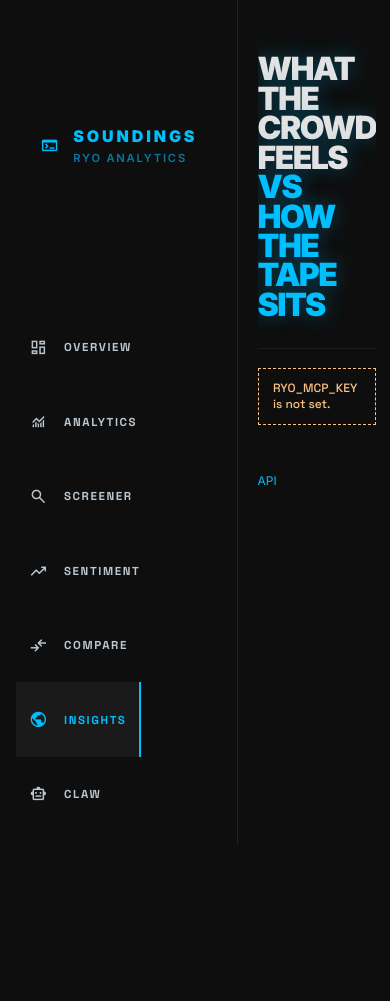
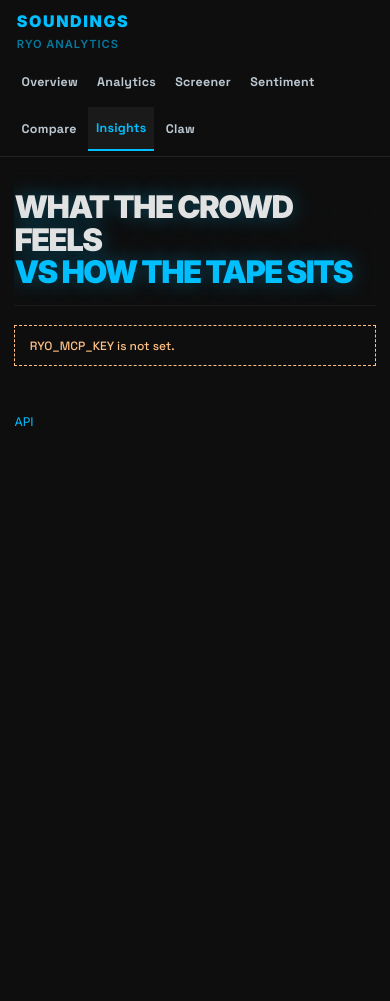
Before and after one commit to KAMEVETRICS/soundings, a FastAPI app: page /insights in a window 390 px wide. Before the commit the page ends 844 px from the top, so only its background shows below. Run offline with FastAPI, Linux system fonts and the light colour scheme.

Commit message:
Fix mobile layout: stack chrome, wrap nav, stop sideways skew.

```diff
--- a/app/static/styles.css
+++ b/app/static/styles.css
@@ -12,13 +12,13 @@
   --sidebar: 16rem;
 }
 * { box-sizing: border-box; }
-html, body { margin: 0; background: var(--bg); color: var(--text); font-family: Inter, system-ui, sans-serif; min-height: 100%; }
+html, body { margin: 0; background: var(--bg); color: var(--text); font-family: Inter, system-ui, sans-serif; min-height: 100%; max-width: 100%; overflow-x: clip; }
 a { color: var(--cyan); text-decoration: none; }
 .skip { position: absolute; left: -999px; }
 .skip:focus { left: 0.5rem; top: 0.5rem; background: var(--cyan); color: #001e2c; padding: 0.4rem; z-index: 60; }
 .sr { position: absolute; width: 1px; height: 1px; overflow: hidden; clip: rect(0 0 0 0); }
 
-.shell { display: flex; min-height: 100vh; }
+.shell { display: flex; min-height: 100vh; min-width: 0; }
 .sidebar {
   width: var(--sidebar);
   position: fixed;
@@ -71,7 +71,7 @@ a { color: var(--cyan); text-decoration: none; }
 }
 .dot { width: 0.45rem; height: 0.45rem; border-radius: 50%; background: var(--cyan); }
 
-.content { margin-left: var(--sidebar); padding: 2.2rem 2rem 4rem; min-height: 100vh; width: calc(100% - var(--sidebar)); }
+.content { margin-left: var(--sidebar); padding: 2.2rem 2rem 4rem; min-height: 100vh; width: calc(100% - var(--sidebar)); min-width: 0; }
 .content.is-loading { opacity: 0.55; pointer-events: none; }
 .hero { position: relative; padding: 2.2rem 0 1.8rem; border-bottom: 1px solid rgba(61,72,80,.25); margin-bottom: 1.2rem; overflow: hidden; }
 .hero::before {
@@ -228,14 +228,57 @@ footer.slim { margin-top: 3rem; color: var(--mute); font-size: 0.75rem; }
 .surface-card strong { color: var(--cyan-soft); font-weight: 700; }
 
 @media (max-width: 960px) {
-  .sidebar { position: static; width: 100%; flex-direction: row; flex-wrap: wrap; padding: 0.8rem 1rem; height: auto; }
-  .sidebar nav { flex-direction: row; flex-wrap: wrap; }
-  .sidebar nav a { padding: 0.6rem 0.8rem; border: 0; }
+  .shell { flex-direction: column; }
+  .sidebar {
+    position: sticky;
+    inset: auto;
+    top: 0;
+    width: 100%;
+    max-width: 100%;
+    min-width: 0;
+    height: auto;
+    flex-direction: column;
+    padding: max(0.7rem, env(safe-area-inset-top)) 0.85rem 0.35rem;
+    border-right: 0;
+    border-bottom: 1px solid rgba(61, 72, 80, 0.4);
+  }
+  .brand { padding: 0 0.2rem 0.55rem; letter-spacing: 0.1em; }
+  .brand small { letter-spacing: 0.08em; }
+  .brand .ico, .sidebar nav a .ico { display: none; }
+  .sidebar nav {
+    display: flex;
+    flex: 0 0 auto;
+    flex-direction: row;
+    flex-wrap: wrap;
+    width: 100%;
+    min-width: 0;
+    gap: 0.2rem;
+  }
+  .sidebar nav a {
+    flex: 0 0 auto;
+    padding: 0.55rem 0.5rem;
+    min-height: 44px;
+    border: 0;
+    letter-spacing: 0.02em;
+    font-size: 0.78rem;
+    text-transform: none;
+    white-space: nowrap;
+  }
+  .sidebar nav a.on { border-right: 0; border-bottom: 2px solid var(--cyan); }
   .sys { display: none; }
-  .content { margin-left: 0; width: 100%; padding: 1.2rem; }
-  .kpis, .split { grid-template-columns: 1fr 1fr; }
+  .content { margin-left: 0; width: 100%; padding: 1rem 0.9rem 2.4rem; }
+  .kpis, .split, .horizons { grid-template-columns: 1fr 1fr; }
+  .card { min-height: 0; padding: 1rem 1rem; }
+  .card .val { font-size: 1.4rem; }
+  .hero { padding: 1.1rem 0 1rem; }
+  .hero h1 { font-size: clamp(1.55rem, 8vw, 2.4rem); line-height: 1.05; }
+  .bars { height: 11rem; }
+  .insights { grid-template-columns: 1fr; }
+  .inline { flex-wrap: wrap; align-items: stretch; }
+  .inline input, .inline button { min-height: 44px; }
+  table { display: block; overflow-x: auto; -webkit-overflow-scrolling: touch; }
 }
 @media (max-width: 640px) {
-  .kpis, .split { grid-template-columns: 1fr; }
+  .kpis, .split, .horizons { grid-template-columns: 1fr; }
 }
 @media (prefers-reduced-motion: reduce) { * { transition: none !important; animation: none !important; } }
--- a/app/templates/base.html
+++ b/app/templates/base.html
@@ -8,7 +8,7 @@
   <link rel="preconnect" href="https://fonts.gstatic.com" crossorigin />
   <link rel="stylesheet" href="https://fonts.googleapis.com/css2?family=Inter:wght@400;600;800;900&family=Space+Grotesk:wght@500;700&family=Material+Symbols+Outlined:wght,FILL@400,0&display=swap" media="print" onload="this.media='all'" />
   <noscript><link rel="stylesheet" href="https://fonts.googleapis.com/css2?family=Inter:wght@400;600;800;900&family=Space+Grotesk:wght@500;700&family=Material+Symbols+Outlined:wght,FILL@400,0&display=swap" /></noscript>
-  <link rel="stylesheet" href="/static/styles.css" />
+  <link rel="stylesheet" href="/static/styles.css?v=9" />
 </head>
 <body>
   <a class="skip" href="#main">Skip to content</a>
```
